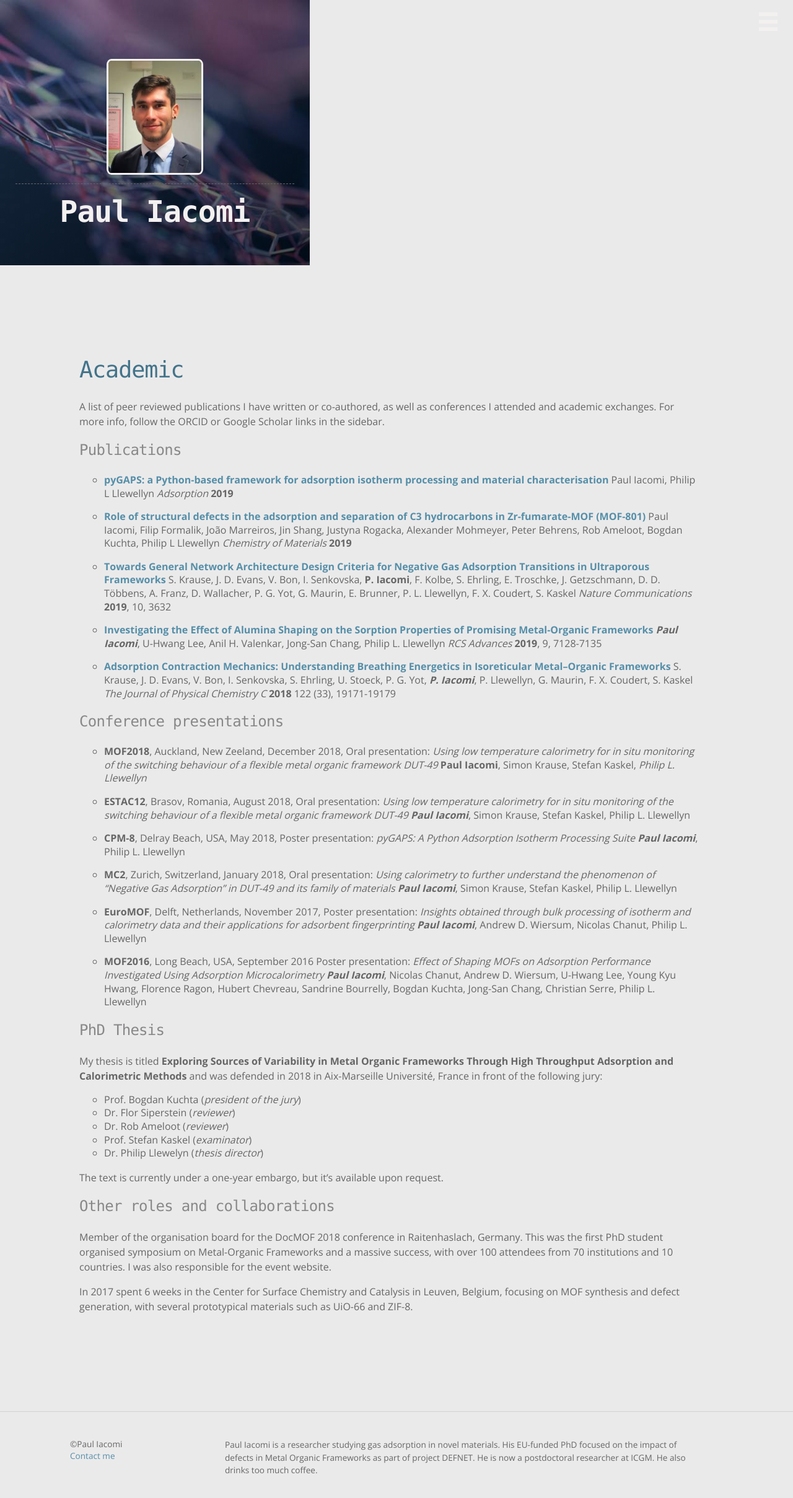
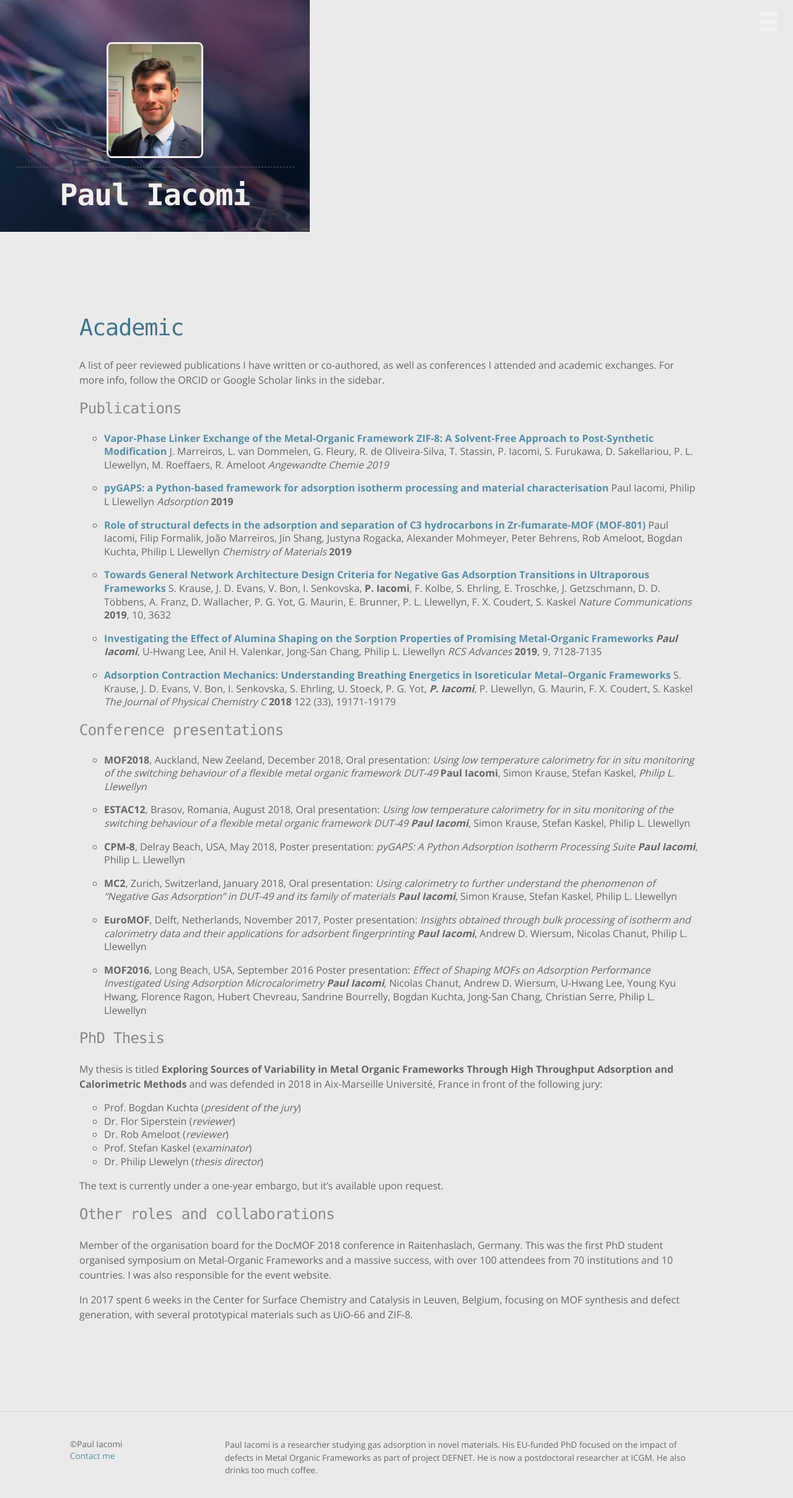
Before and after one commit to pauliacomi/pauliacomi.github.com, a Jekyll site: the page built from _pages/academic.md, in a window 1280 px wide. Shown: the top 2417 px of the page at 62% size. Built offline with Jekyll 4.4.1, drawn with Linux system fonts in a browser that asks for light colours.

Commit message:
update papers

```diff
--- a/_pages/academic.md
+++ b/_pages/academic.md
@@ -11,6 +11,9 @@
 in the sidebar.
 
 ### Publications
+
+* [**Vapor-Phase Linker Exchange of the Metal-Organic Framework ZIF-8: A Solvent-Free Approach to Post-Synthetic Modification**](//doi.org/10.1002/anie.201912088)
+J. Marreiros, L. van Dommelen, G. Fleury, R. de Oliveira-Silva, T. Stassin, P. Iacomi, S. Furukawa, D. Sakellariou, P. L. Llewellyn, M. Roeffaers, R. Ameloot _Angewandte Chemie_ *2019*
 
 * [**pyGAPS: a Python-based framework for adsorption isotherm processing and material characterisation**](//doi.org/10.1007/s10450-019-00168-5)
 Paul Iacomi, Philip L Llewellyn _Adsorption_ **2019**
```
